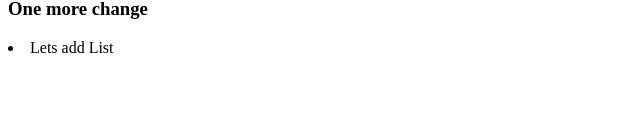
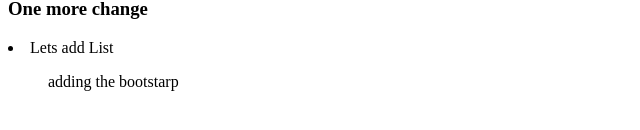
Before and after one commit to CrazzyOnz/gitcourse, a plain HTML site: page index.html in a window 1280 px wide. Shown: the part 200-330 px from the top of the page, without its empty margins (0-640 px from the left). Drawn offline with Linux system fonts and the light colour scheme.

Commit message:
added bootstarp

```diff
--- a/index.html
+++ b/index.html
@@ -7,3 +7,7 @@
 <h3>One more change</h3>
 
 <li>Lets add List</li>
+
+<ul>
+  adding the bootstarp
+</ul>
```
